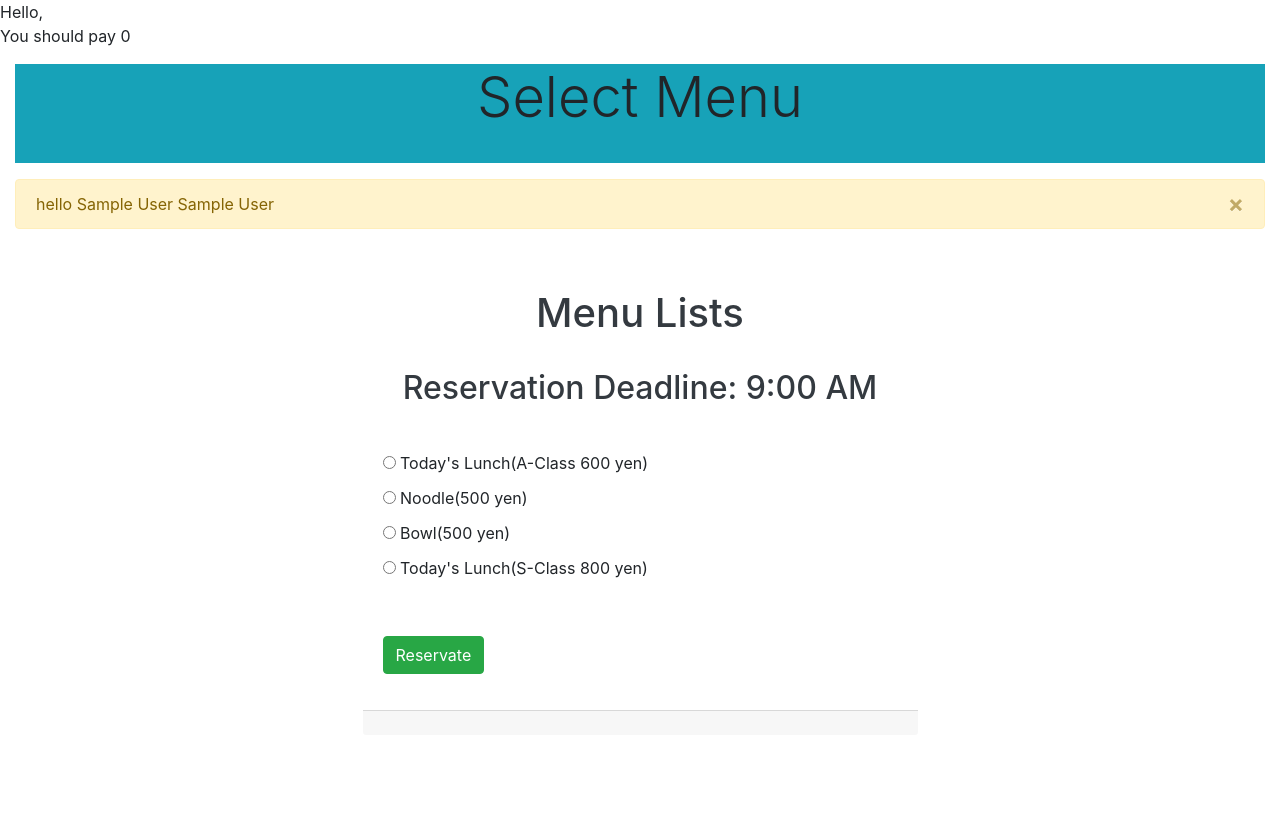
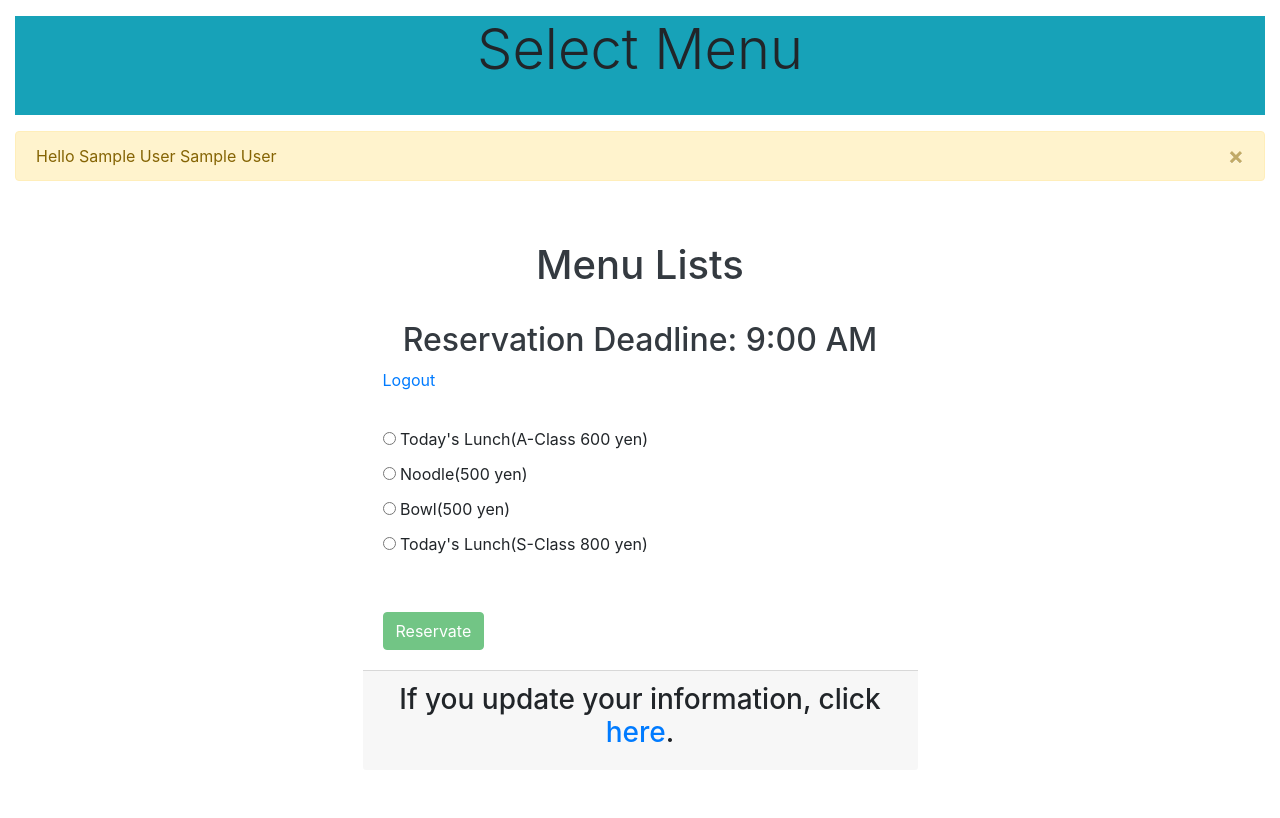
Before and after one commit to darkload-jk/lunch_reservation, a PHP site: page /dashboard.php in a window 1280 px wide. Before the commit the page ends 711 px from the top, so only its background shows below. Run offline with PHP 8.4, Linux system fonts and the light colour scheme; the visitor is signed in with stand-in values (Sample User, id 1); data that the repository does not hold is empty.

Commit message:
Add files via upload

```diff
--- a/dashboard.php
+++ b/dashboard.php
@@ -1,6 +1,6 @@
 <?php
 include 'userAction.php';
-include 'profile.php';
+
 
 ?>
 <!doctype html>
@@ -21,7 +21,7 @@ include 'profile.php';
 
         </div>
         <div class="alert alert-warning alert-dismissible fade show mt-3" role="alert">
-        <?php echo "hello ".$_SESSION['first_name']." ".$_SESSION['last_name'] ?>
+        <?php echo "Hello ".$_SESSION['first_name']." ".$_SESSION['last_name'] ?>
           <button type="button" class="close" data-dismiss="alert" aria-label="Close">
             <span aria-hidden="true">&times;</span>
           </button>
@@ -37,6 +37,12 @@ include 'profile.php';
             <div class="card-header bg-white text-dark border-0">
                 <h1 class="text-center">Menu Lists</h1><br>
                 <h2 class="text-center">Reservation Deadline: 9:00 AM</h2>
+                <a class="text-center" value="logout" href="login.php">Logout</a>
+                <?php
+                    if(isset($_POST['logout'])) {
+                        mysqli_close($conn);
+                    }
+                ?>
             </div>
 
             <div class="card-body">
@@ -49,13 +55,24 @@ include 'profile.php';
                   <label>Bowl(500 yen)</label><br>
                   <input type="radio" name="menu" value="daylunchs" class="mt-2" required>
                   <label>Today's Lunch(S-Class 800 yen)</label><br>
-                  <button type="submit" name="reservate" class="mt-5 btn btn-success">Reservate</button>
+                  <button type="submit" name="reservate" id="reservate" class="mt-5 btn btn-success">Reservate</button>
               </form>
             </div>
             <div class="card-footer">
+              <h3 class="text-center">If you update your information, click <a href="update.php">here</a>.</h3>
             </div>
         </div>
       </div>
+      <script>
+        var today = new Date();
+        var hour = today.getHours();
+        var button = document.getElementById('reservate');
+        console.log(hour);
+
+        if(hour >= 9){
+            button.disabled='true';
+        }
+        </script>
   <!-- Optional JavaScript -->
   <!-- jQuery first, then Popper.js, then Bootstrap JS -->
   <script src="https://code.jquery.com/jquery-3.3.1.slim.min.js" integrity="sha384-q8i/X+965DzO0rT7abK41JStQIAqVgRVzpbzo5smXKp4YfRvH+8abtTE1Pi6jizo" crossorigin="anonymous"></script>
```
